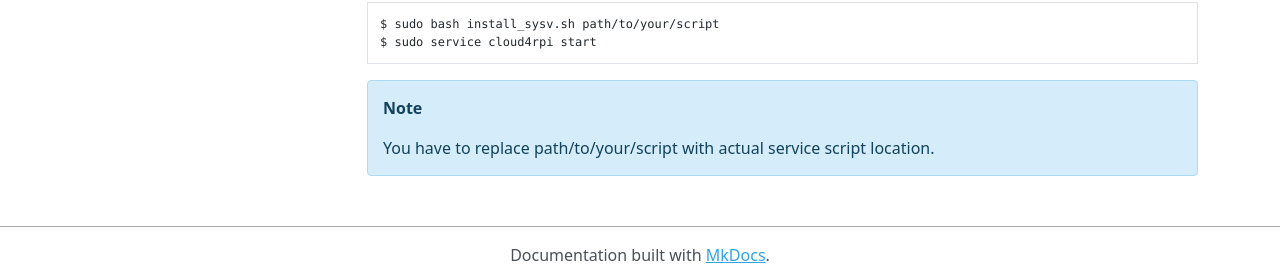
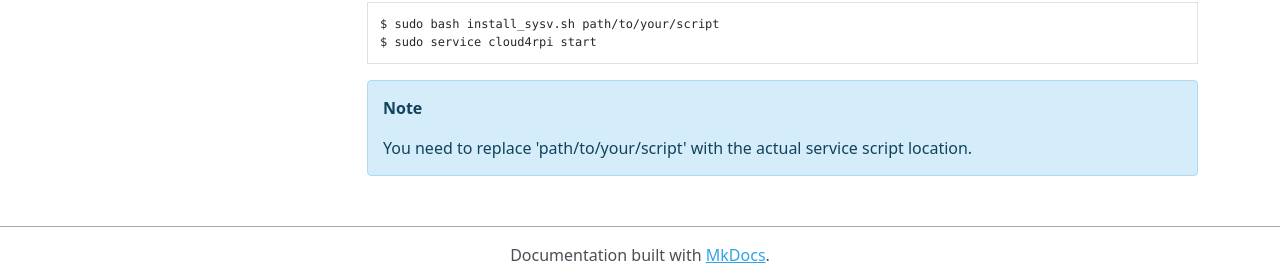
Before and after one commit to cloud4rpi/docs, an MkDocs documentation site: the page built from docs/index.md, in a window 1280 px wide and 900 px high, scrolled down 1097 px. Shown: the part 617-897 px from the top of the window. Built offline with MkDocs 1.6.1, drawn with Linux system fonts in a browser that asks for light colours; nearby versions of some CDN libraries; old or Windows-style settings are respelled for this version of MkDocs.

Commit message:
correct notes

```diff
--- a/docs/index.md
+++ b/docs/index.md
@@ -82,4 +82,4 @@ $ sudo service cloud4rpi start
 
 !!! Note
 
-    You have to replace path/to/your/script with actual service script location.
+    You need to replace 'path/to/your/script' with the actual service script location.
```
Also changed, not shown: docs/api.md (+1 -1 lines).
